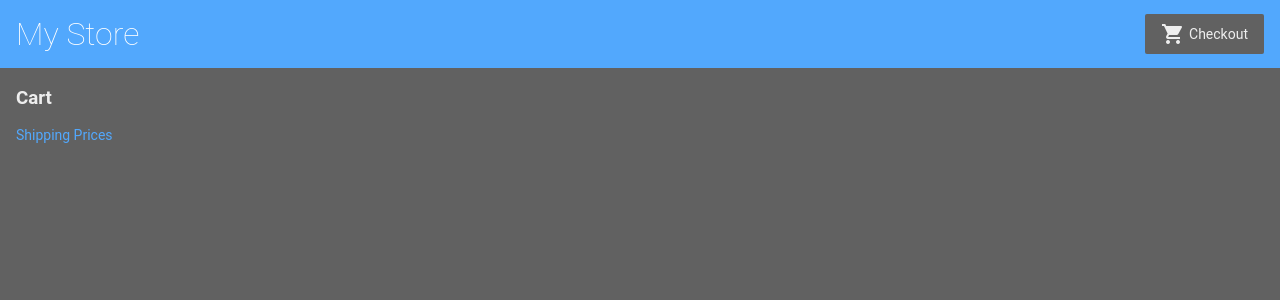
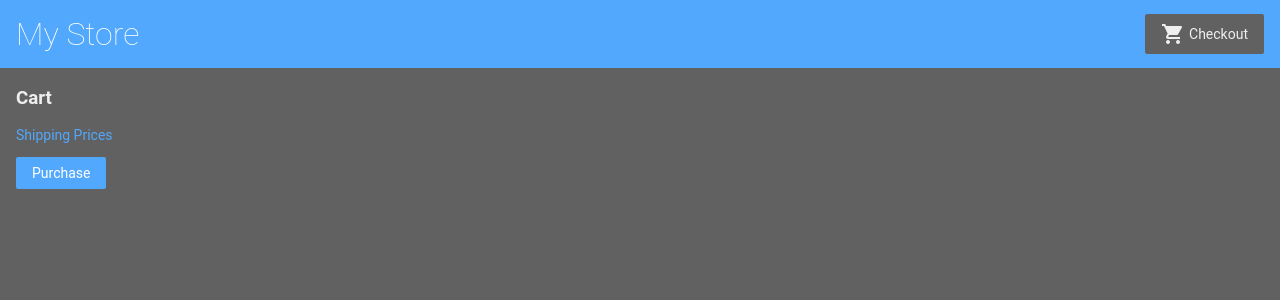
Before and after one commit to Facundo-ivan-Monzon20/angular-My-Score, an Angular app: page /cart in a window 1280 px wide. Shown: the top 300 px of the page. Built offline with nearby package versions, Linux system fonts and the light colour scheme.

Commit message:
2 files modified

```diff
--- a/src/app/app.module.ts
+++ b/src/app/app.module.ts
@@ -8,7 +8,6 @@ import { TopBarComponent } from './top-bar/top-bar.component';
 import { ProductAlertsComponent } from './product-alerts/product-alerts.component';
 import { ProductListComponent } from './product-list/product-list.component';
 import { ProductDetailsComponent } from './product-details/product-details.component';
-
 import { CartComponent } from './cart/cart.component';
 import { ShippingComponent } from './shipping/shipping.component';
 import { CartService } from './cart.service';
--- a/src/app/cart/cart.component.html
+++ b/src/app/cart/cart.component.html
@@ -8,3 +8,9 @@
   <span> {{ item.name }}</span>
   <span>{{ item.price | currency }}</span>
 </div>
+
+<form [formGroup]="checkoutForm">
+
+  <button class="button" type="submit">Purchase</button>
+
+</form>
--- a/src/app/cart/cart.component.ts
+++ b/src/app/cart/cart.component.ts
@@ -1,5 +1,6 @@
 import { Component, OnInit } from '@angular/core';
 import { CartService } from '../cart.service';
+import { FormBuilder } from '@angular/forms';
 
 @Component({
   selector: 'app-cart',
@@ -8,10 +9,27 @@ import { CartService } from '../cart.service';
 })
 export class CartComponent implements OnInit {
   items;
+  checkoutForm;
 
-  constructor(private cartService: CartService) {}
+  constructor(
+    private cartService: CartService,
+    private formBuilder: FormBuilder
+  ) {
+    this.checkoutForm = this.formBuilder.group({
+      name: '',
+      address: '',
+    });
+  }
 
   ngOnInit() {
     this.items = this.cartService.getItems();
   }
+
+  onSubmit(customerData) {
+    // Process checkout data here
+    this.items = this.cartService.clearCart();
+    this.checkoutForm.reset();
+
+    console.warn('Your order has been submitted', customerData);
+  }
 }
```
